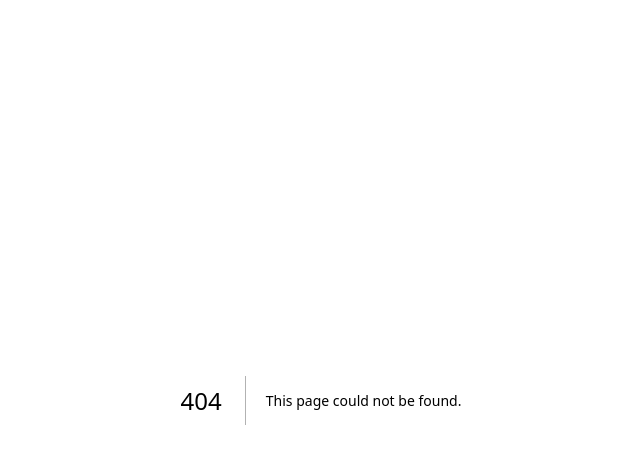
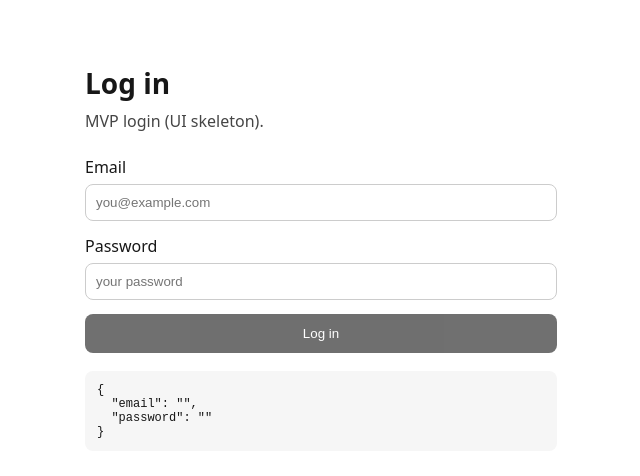
Before and after one commit to nemesis-prime-bugs/fleetfuel, a Next.js app in the folder apps/web/: page /login in a window 1280 px wide. Before the commit this address had no page. Shown: the top 476 px of the page, without its empty margins (319-959 px from the left). Built offline with nearby package versions, Linux system fonts and the light colour scheme.

Commit message:
feat(auth): add login page skeleton

```diff
--- /dev/null
+++ b/apps/web/src/app/login/page.tsx
@@ -0,0 +1,64 @@
+"use client";
+
+import { useState } from "react";
+
+export default function LoginPage() {
+  const [email, setEmail] = useState("");
+  const [password, setPassword] = useState("");
+
+  return (
+    <main style={{ maxWidth: 520, margin: "40px auto", padding: 24, fontFamily: "system-ui" }}>
+      <h1 style={{ fontSize: 28, fontWeight: 800 }}>Log in</h1>
+      <p style={{ marginTop: 8, opacity: 0.8 }}>MVP login (UI skeleton).</p>
+
+      <form style={{ marginTop: 24, display: "grid", gap: 14 }}>
+        <label style={{ display: "grid", gap: 6 }}>
+          <span>Email</span>
+          <input
+            value={email}
+            onChange={(e) => setEmail(e.target.value)}
+            placeholder="you@example.com"
+            type="email"
+            autoComplete="email"
+            required
+            style={{ padding: 10, borderRadius: 8, border: "1px solid #ccc" }}
+          />
+        </label>
+
+        <label style={{ display: "grid", gap: 6 }}>
+          <span>Password</span>
+          <input
+            value={password}
+            onChange={(e) => setPassword(e.target.value)}
+            placeholder="your password"
+            type="password"
+            autoComplete="current-password"
+            required
+            style={{ padding: 10, borderRadius: 8, border: "1px solid #ccc" }}
+          />
+        </label>
+
+        <button
+          type="submit"
+          disabled
+          title="Backend not wired yet"
+          style={{
+            padding: 12,
+            borderRadius: 8,
+            border: 0,
+            background: "#111",
+            color: "white",
+            opacity: 0.6,
+            cursor: "not-allowed",
+          }}
+        >
+          Log in
+        </button>
+      </form>
+
+      <pre style={{ marginTop: 18, background: "#f6f6f6", padding: 12, borderRadius: 8, fontSize: 12 }}>
+        {JSON.stringify({ email, password: password ? "***" : "" }, null, 2)}
+      </pre>
+    </main>
+  );
+}
```
